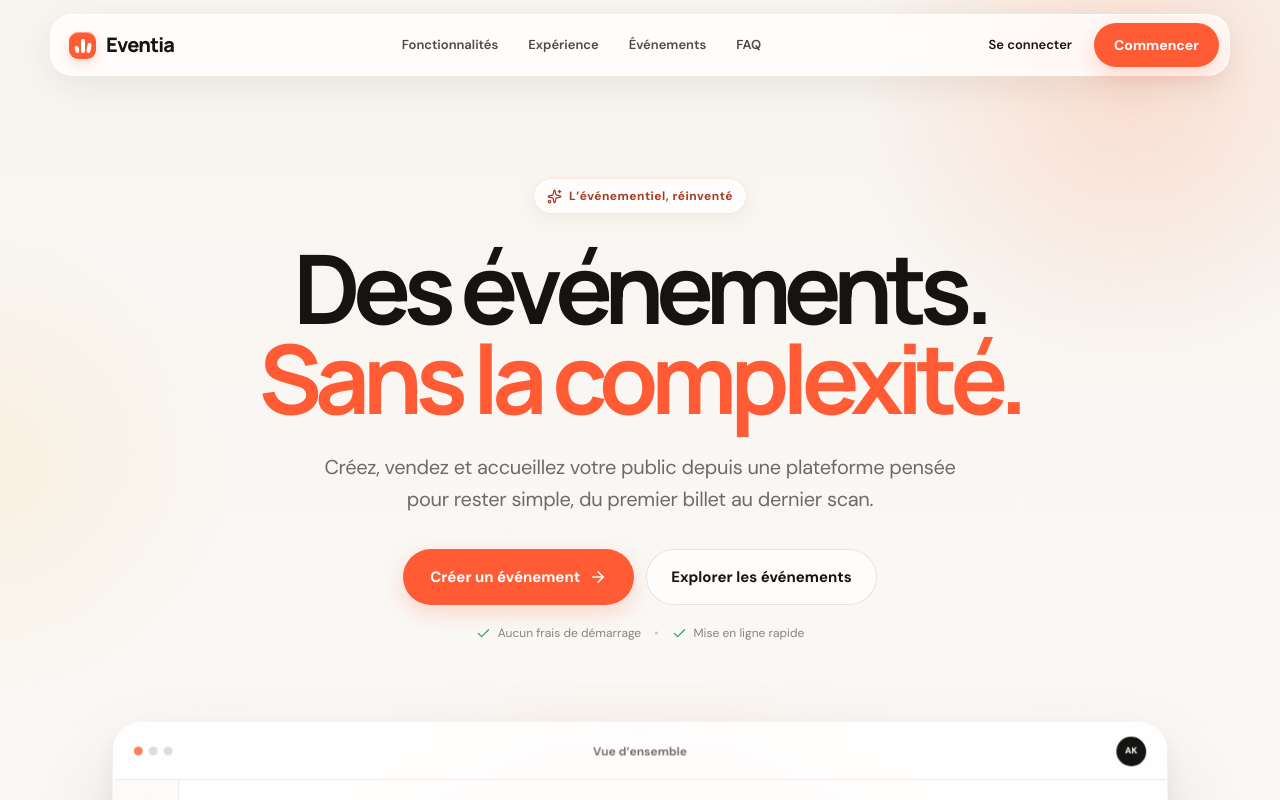
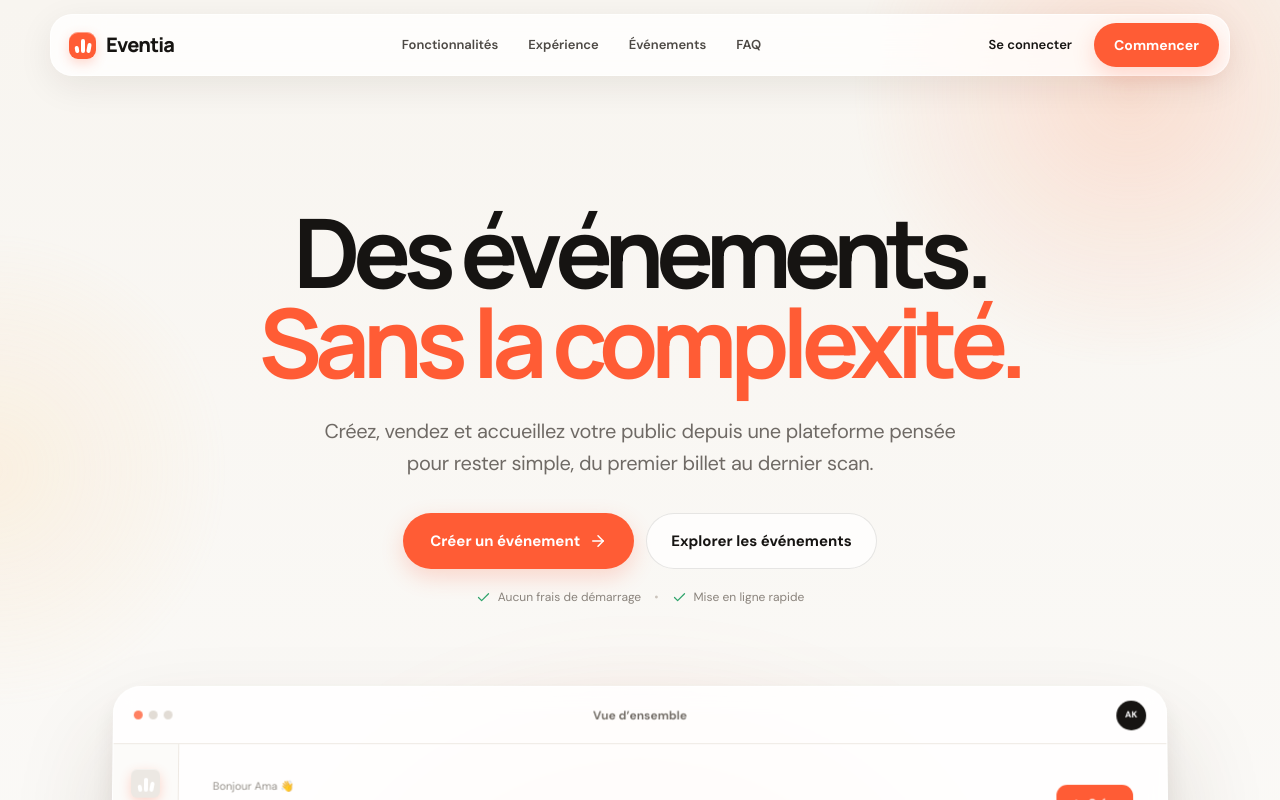
Before and after one commit to Numerum-dev-center/Eventia-web, a React (Vite) app: page / in a window 1280 px wide. Shown: the top 800 px of the page. Built offline with nearby package versions, Linux system fonts and the light colour scheme.

Commit message:
refactor: remove eyebrow text from hero section and fix indentation in LandingPage

```diff
--- a/src/pages/LandingPage.jsx
+++ b/src/pages/LandingPage.jsx
@@ -156,10 +156,7 @@ function LandingPage() {
           <div className="ambient ambient--one" />
           <div className="ambient ambient--two" />
           <div className="hero-copy">
-            <div className="eyebrow">
-              <Sparkles size={15} />
-              L’événementiel, réinventé
-            </div>
+
             <h1>
               Des événements.
               <br />
@@ -295,7 +292,7 @@ function LandingPage() {
               <h3>Votre public,<br />toujours plus proche.</h3>
               <p>Listes, statuts et présences restent parfaitement organisés.</p>
               <div className="people-list">
-                  {["AM", "KA", "SE"].map((initials) => (
+                {["AM", "KA", "SE"].map((initials) => (
                   <div key={initials}><span>{initials}</span><i /><Check size={14} /></div>
                 ))}
               </div>
```
